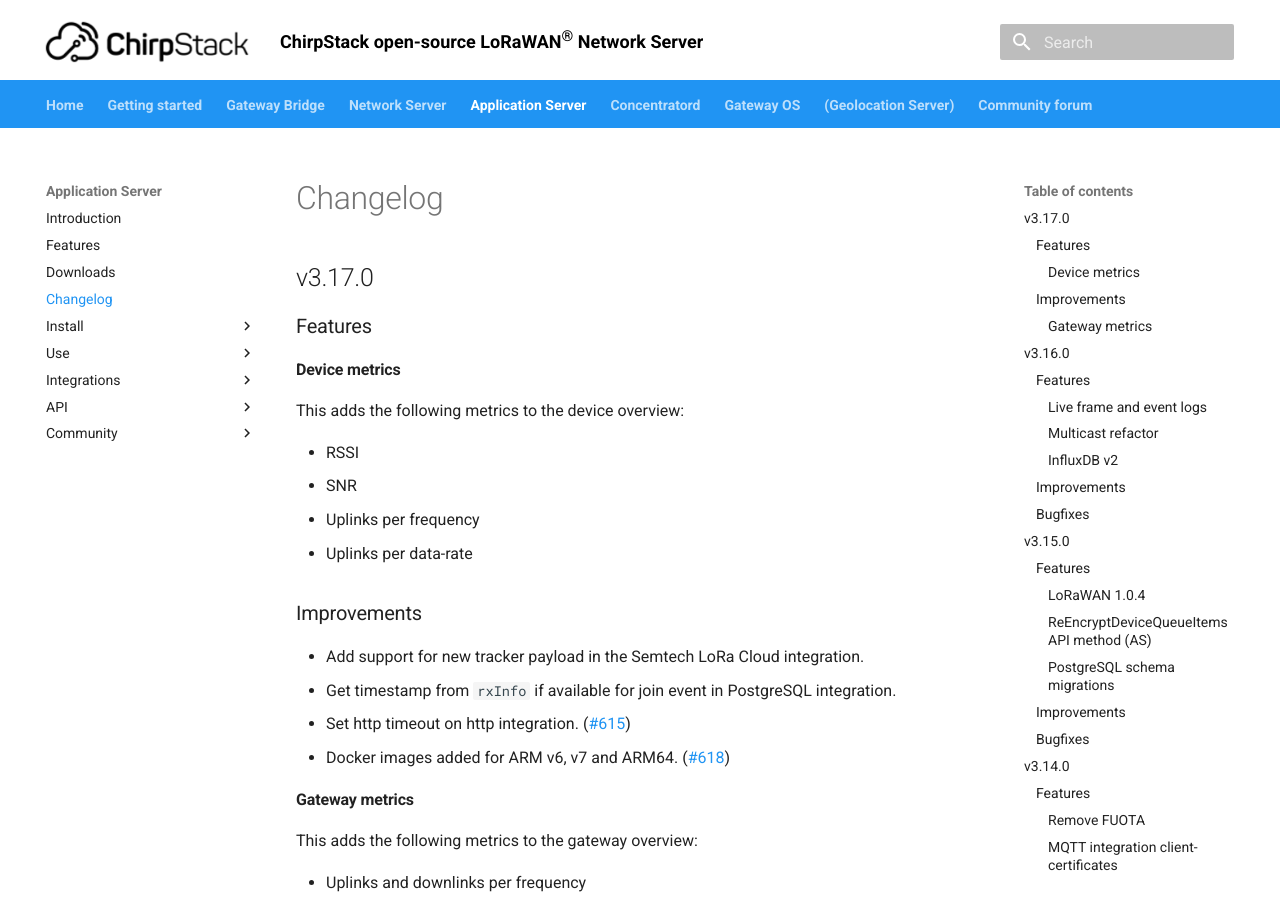
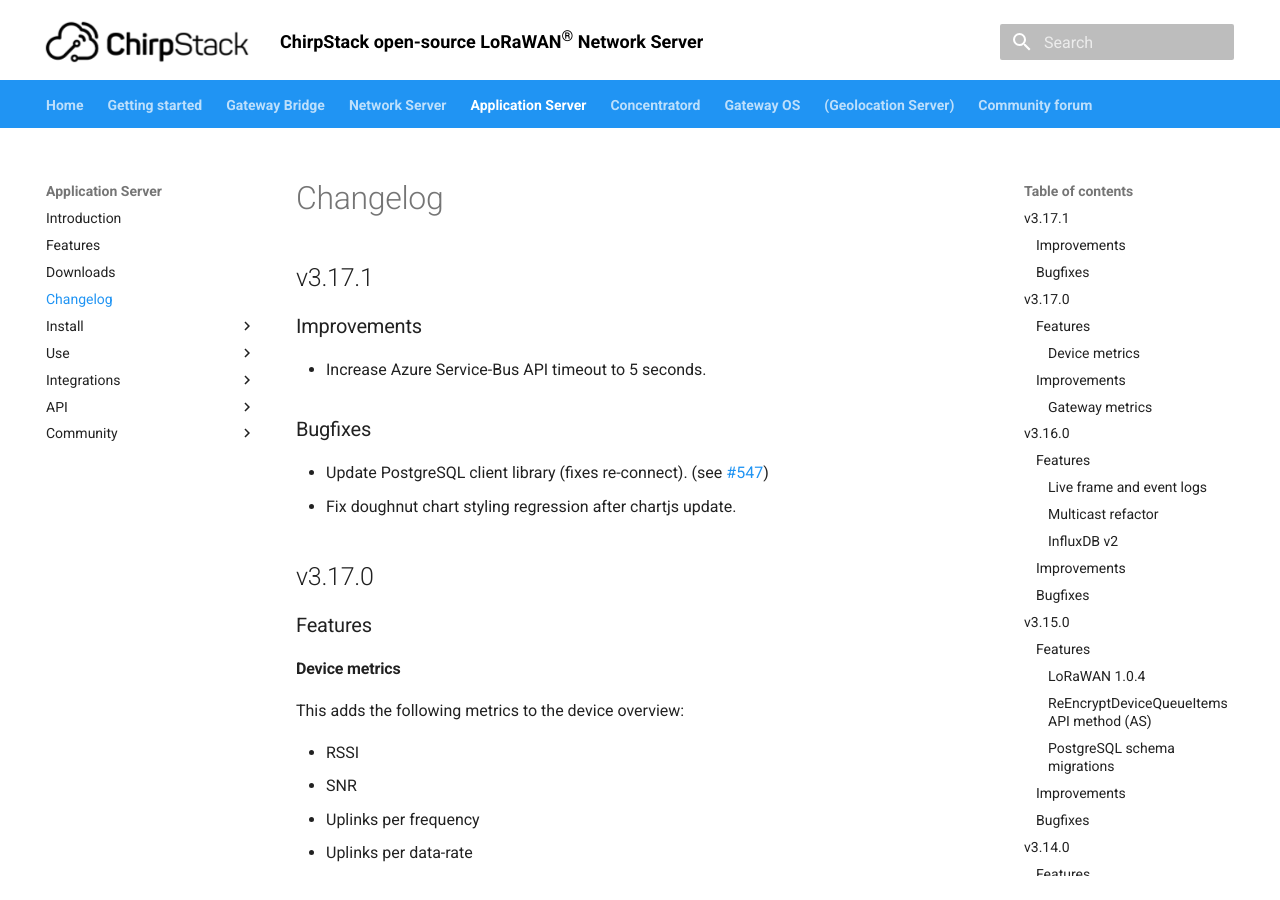
Before and after one commit to brocaar/chirpstack-docs, an MkDocs documentation site: the page built from docs/application-server/changelog.md, in a window 1280 px wide and 900 px high. Built offline with MkDocs 1.6.1 and Material for MkDocs 9.7.7, drawn with Linux system fonts in a browser that asks for light colours.

Commit message:
Update ChirpStack Application Server changelog + bump version.

```diff
--- a/docs/application-server/changelog.md
+++ b/docs/application-server/changelog.md
@@ -3,6 +3,17 @@
 ---
 
 # Changelog
+
+## v3.17.1
+
+### Improvements
+
+* Increase Azure Service-Bus API timeout to 5 seconds.
+
+### Bugfixes
+
+* Update PostgreSQL client library (fixes re-connect). (see [#547](https://github.com/brocaar/chirpstack-network-server/issues/547))
+* Fix doughnut chart styling regression after chartjs update.
 
 ## v3.17.0
 
--- a/mkdocs.yml
+++ b/mkdocs.yml
@@ -14,7 +14,7 @@
     - tabs
 extra:
   application_server:
-    version: 3.17.0
+    version: 3.17.1
   gateway_bridge:
     version: 3.13.1
   geolocation_server:
```
